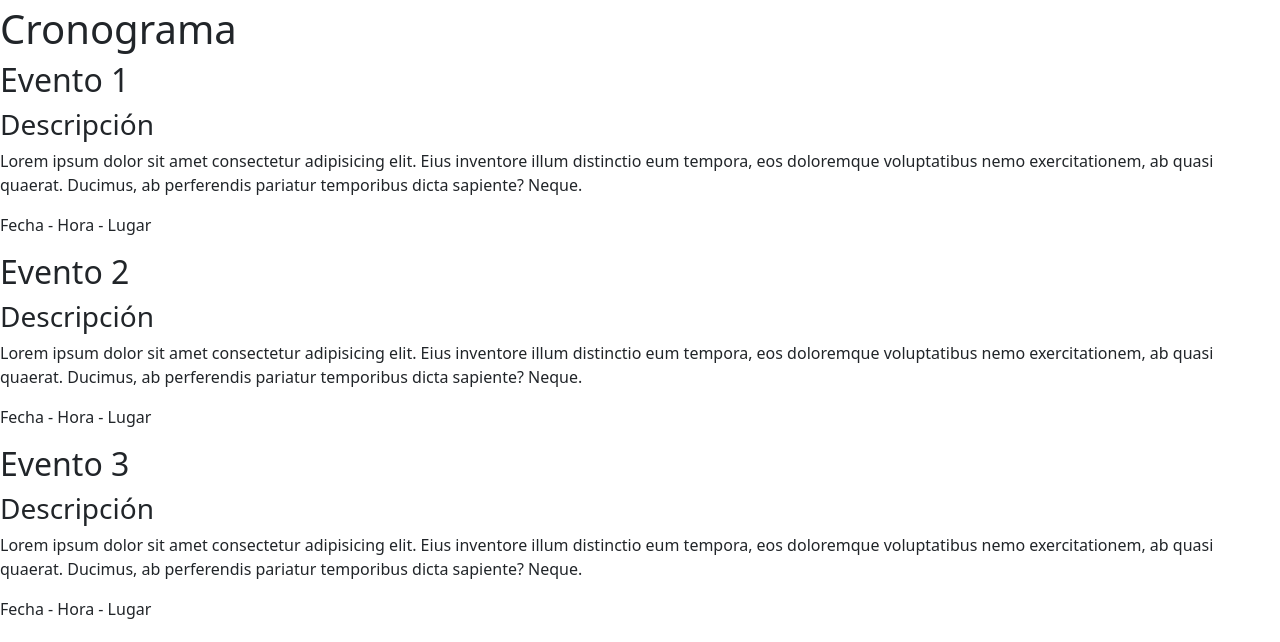
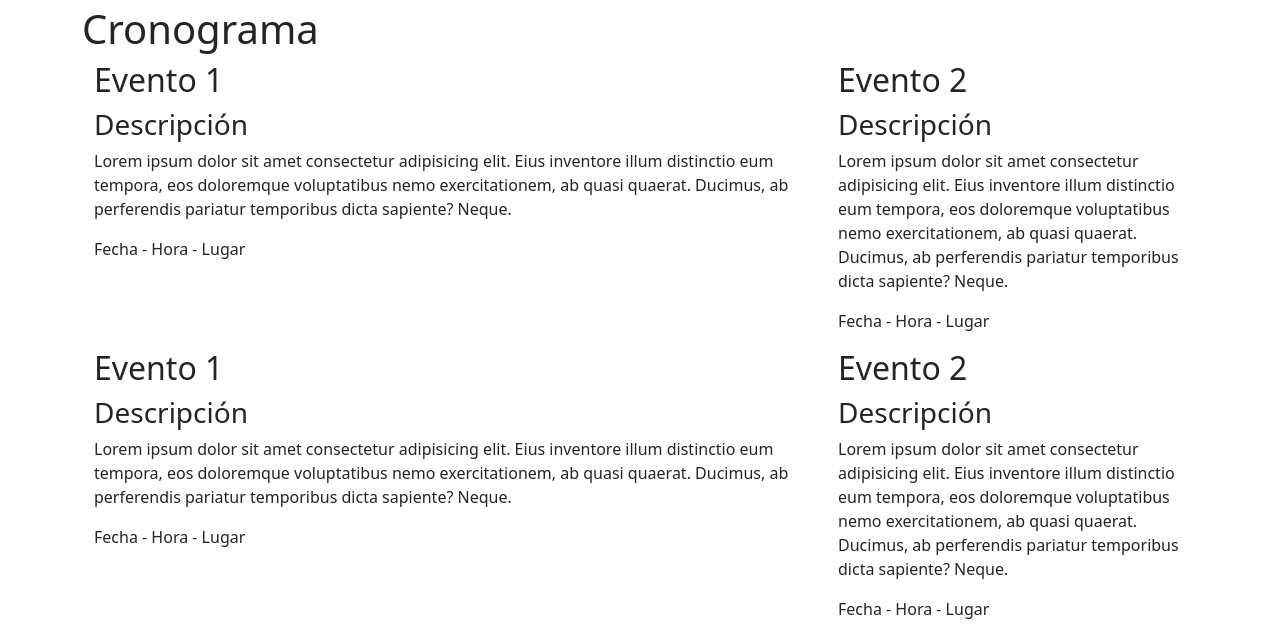
Before and after one commit to dos2z/PreEntrega2-Diaz-Eloy, a plain HTML site: page pages/cronograma.html in a window 1280 px wide. Shown: the part 156-798 px from the top of the page. Drawn offline with nearby package versions, Linux system fonts and the light colour scheme.

Commit message:
comienzo a trabajar bootstrap-grids en -cronograma-

```diff
--- a/pages/cronograma.html
+++ b/pages/cronograma.html
@@ -4,24 +4,20 @@
 <head>
     <meta charset="UTF-8">
     <meta name="viewport" content="width=device-width, initial-scale=1.0">
+    <!--bootstrap-->
     <link rel="stylesheet" href="../css/bootstrap.css">
+    <!--mis estilos-->
     <link rel="stylesheet" href="../styles/cronograma.css">
-    <!--
-        Fuentes
-    -->
-    <!--Nav-->
+
+    <!--Fuentes -->
     <link rel="preconnect" href="https://fonts.googleapis.com">
     <link rel="preconnect" href="https://fonts.gstatic.com" crossorigin>
     <link href="https://fonts.googleapis.com/css2?family=Oswald:wght@200;300;400;500&display=swap" rel="stylesheet">
-    <!--Encabezados-->
     <link rel="preconnect" href="https://fonts.googleapis.com">
     <link rel="preconnect" href="https://fonts.gstatic.com" crossorigin>
     <link
         href="https://fonts.googleapis.com/css2?family=Libre+Franklin:ital,wght@0,300;0,400;0,500;0,700;0,800;0,900;1,300;1,400&display=swap"
         rel="stylesheet">
-
-    <!--Texto-->
-
     <link rel="preconnect" href="https://fonts.googleapis.com">
     <link rel="preconnect" href="https://fonts.gstatic.com" crossorigin>
     <link
@@ -31,7 +27,11 @@
 
 
 
-    <title>Cofradía - copia</title>
+    <title>Cronograma</title>
+
+     <!--favicon-->
+     <link rel="icon" type="image/x-icon" sizes="32x32" href="../assets/icons/favicon_package_v0.16/favicon.ico">
+
 </head>
 
 <body>
@@ -63,47 +63,52 @@
         </nav>
     </header>
 
-    <main>
+    <main class="container">
 
-        <h1>Cronograma</h1>
+        <h1 class="">Cronograma</h1>
 
-        <section class="cronograma">
-            <article class="evento">
+        <section class="cronograma container">
+            <div class="row">
+                <div class="col-xl-8 col-md-6 col-sm-12 evento">
                     <h2>Evento 1</h2>
                     <h3>Descripción</h3>
                     <p>Lorem ipsum dolor sit amet consectetur adipisicing elit. Eius inventore illum distinctio eum tempora,
                         eos doloremque voluptatibus nemo exercitationem, ab quasi quaerat. Ducimus, ab perferendis pariatur
                         temporibus dicta sapiente? Neque.</p>
                     <p>Fecha - Hora - Lugar</p>
-            </article>
+                </div>
 
-            <article class="evento">
+                <div class="col-xl-4 col-md-6 col-sm-12 evento">
                     <h2>Evento 2</h2>
                     <h3>Descripción</h3>
                     <p>Lorem ipsum dolor sit amet consectetur adipisicing elit. Eius inventore illum distinctio eum tempora,
                         eos doloremque voluptatibus nemo exercitationem, ab quasi quaerat. Ducimus, ab perferendis pariatur
                         temporibus dicta sapiente? Neque.</p>
                     <p>Fecha - Hora - Lugar</p>
-            </article>
+                </div>
+            </div>
 
-            <article class="evento">
-                <h2>Evento 3</h2>
+
+            <div class="row">
+                <div class="col-xl-8 col-md-6 col-sm-12 evento">
+                    <h2>Evento 1</h2>
                     <h3>Descripción</h3>
                     <p>Lorem ipsum dolor sit amet consectetur adipisicing elit. Eius inventore illum distinctio eum tempora,
                         eos doloremque voluptatibus nemo exercitationem, ab quasi quaerat. Ducimus, ab perferendis pariatur
                         temporibus dicta sapiente? Neque.</p>
                     <p>Fecha - Hora - Lugar</p>
-            </article>
+                </div>
 
-            <article class="evento">
-                <h2>Evento 4</h2>
+                <div class="col-xl-4 col-md-6 col-sm-12 evento">
+                    <h2>Evento 2</h2>
                     <h3>Descripción</h3>
                     <p>Lorem ipsum dolor sit amet consectetur adipisicing elit. Eius inventore illum distinctio eum tempora,
                         eos doloremque voluptatibus nemo exercitationem, ab quasi quaerat. Ducimus, ab perferendis pariatur
                         temporibus dicta sapiente? Neque.</p>
                     <p>Fecha - Hora - Lugar</p>
-            </article>
-        </section>
+                </div>
+            </div>
+
 
     </main>
 
```
Also changed, not shown: index.html (+8 -9 lines), pages/actividades.html (+9 -9 lines), pages/contacto.html (+7 -9 lines), pages/orquesta.html (+7 -10 lines). Lines whose indentation alone changed are shown as unchanged.
